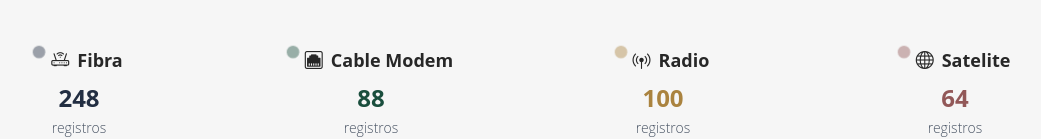
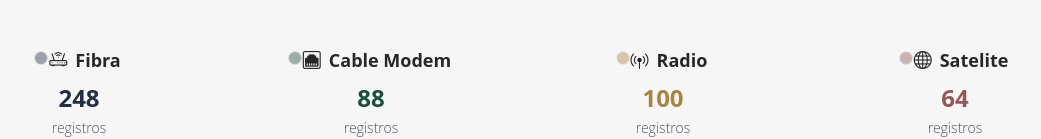
Before and after one commit to isabellacpmelo/the-internet-monitor, a React (Vite) app: page / in a window 1280 px wide. Shown: the part 301-440 px from the top of the page, without its empty margins (123-1164 px from the left). Built offline with nearby package versions, Linux system fonts and the light colour scheme.

Commit message:
style: enhance point animation

```diff
--- a/src/components/DatasetChats/index.tsx
+++ b/src/components/DatasetChats/index.tsx
@@ -96,11 +96,11 @@ export function DatasetCharts({ data }: DatasetChartsProps) {
             className='text-center p-4 rounded-lg'
             style={{ backgroundColor: TECH_COLORS[index] + '20' }}>
             <div className='flex items-center justify-center gap-2 mb-2'>
-              <span
-                className='w-2 h-2 rounded-full mb-4 animate-ping'
-                style={{ backgroundColor: TECH_COLORS[index] }}
-              />
-              <h3 className='text-lg font-bold text-gray-800'>
+              <h3 className='text-lg font-bold text-gray-800 flex items-center'>
+                <div
+                  className='h-2 w-2 rounded-full animate-ping mb-1 mr-1'
+                  style={{ backgroundColor: TECH_COLORS[index] }}
+                />
                 <i
                   className={`bi ${
                     item.name === 'Fibra'
```
